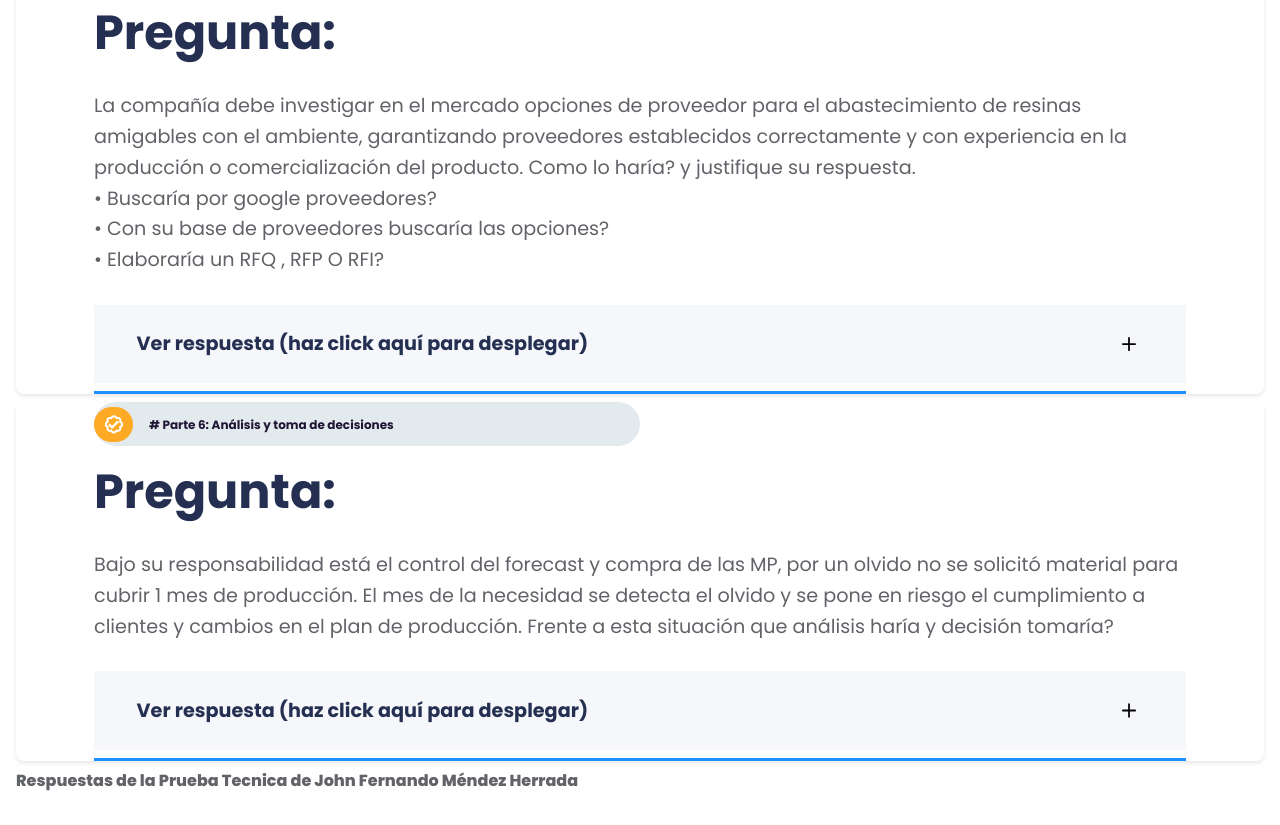
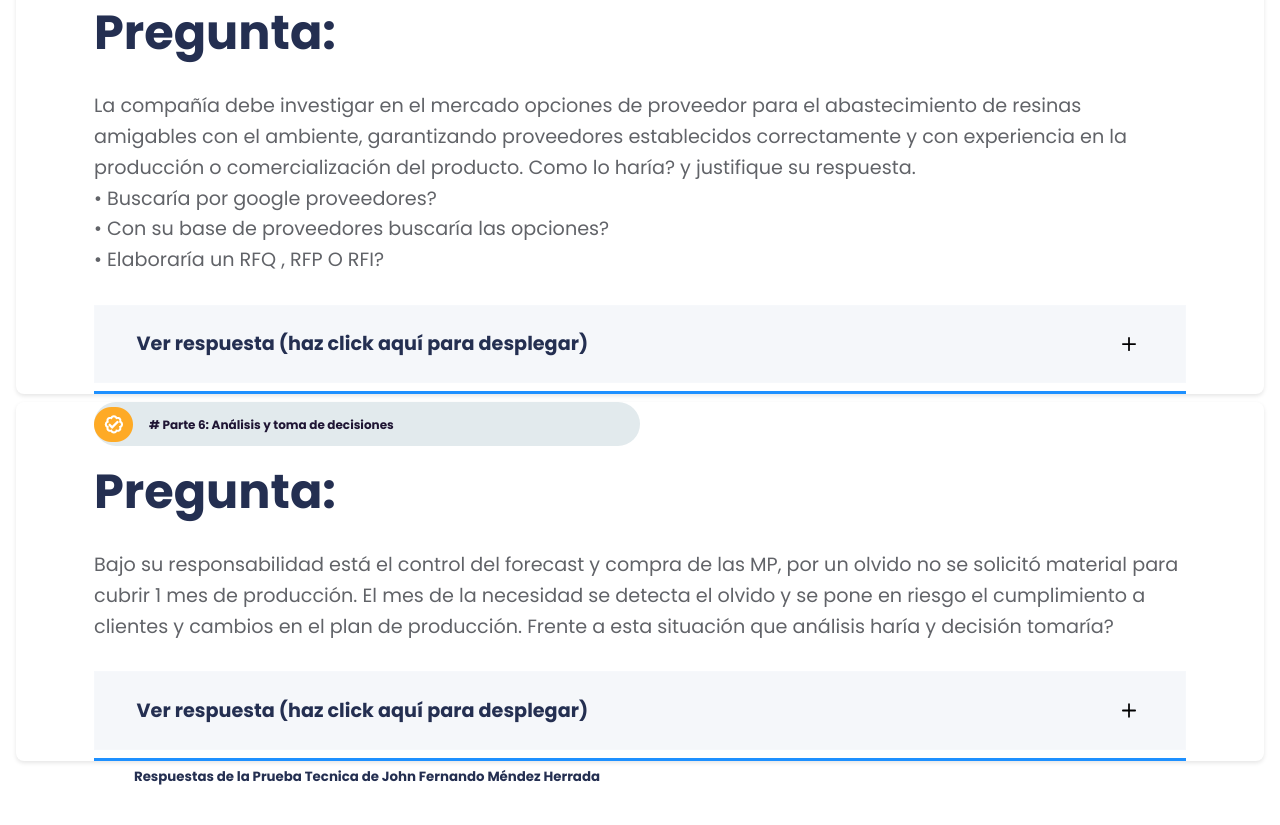
Before and after one commit to lewagonJohnMendez/pruebatecnicacompras.github.io, a plain HTML site: page index.html in a window 1280 px wide. Shown: the part 2010-2835 px from the top of the page. Drawn offline with nearby package versions, Linux system fonts and the light colour scheme; files that its build step writes are made by us from their sources.

Commit message:
correccion en nombre

```diff
--- a/index.html
+++ b/index.html
@@ -528,7 +528,11 @@ Highcharts.chart('graficoROP', {
                                 </div>
                             </div>
                         </section>
-                        <b> Respuestas de la Prueba Tecnica de John Fernando Méndez Herrada</b>
+                        <div class="container">
+            <div class="col-md-8 col-lg-6 text-center">
+              <h6 class="fw-bold"> Respuestas de la Prueba Tecnica de John Fernando Méndez Herrada</h6>
+            </div>
+        </div>
 
 
       <!-- ============================================-->
```
